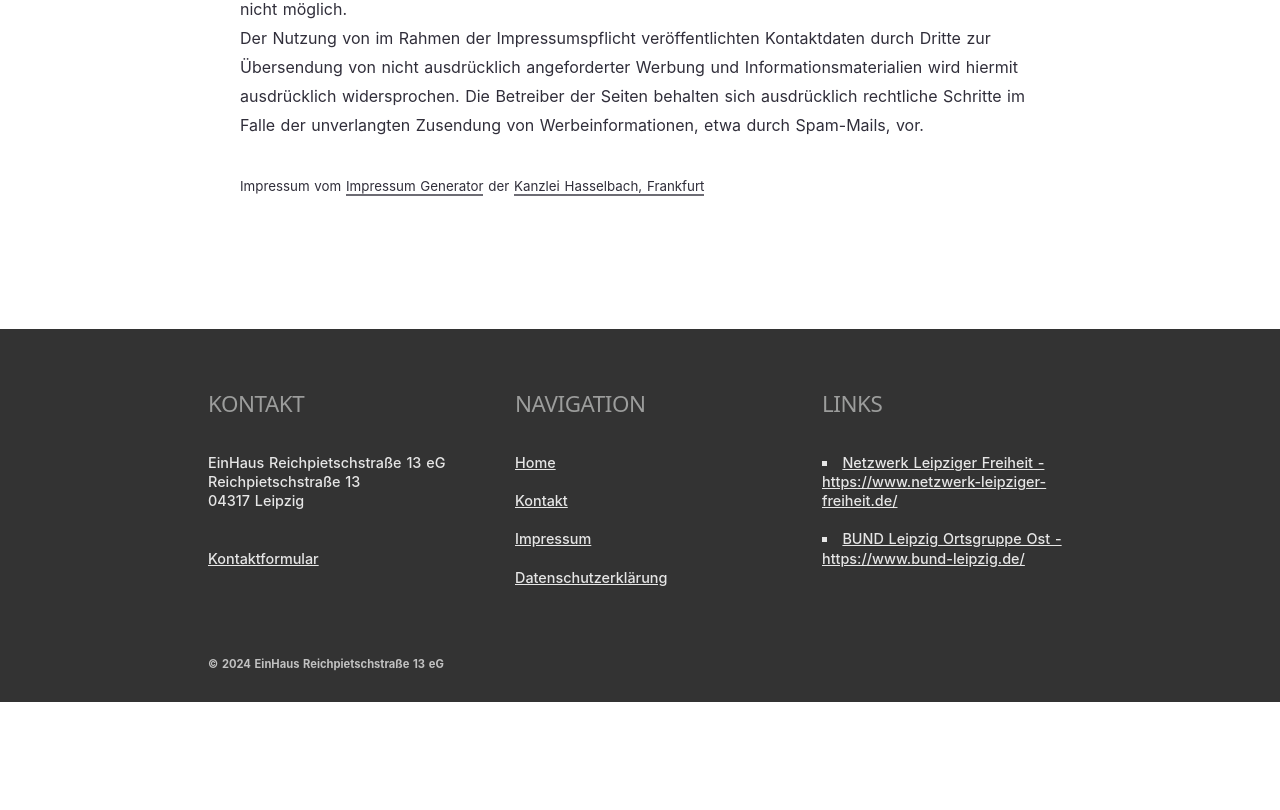
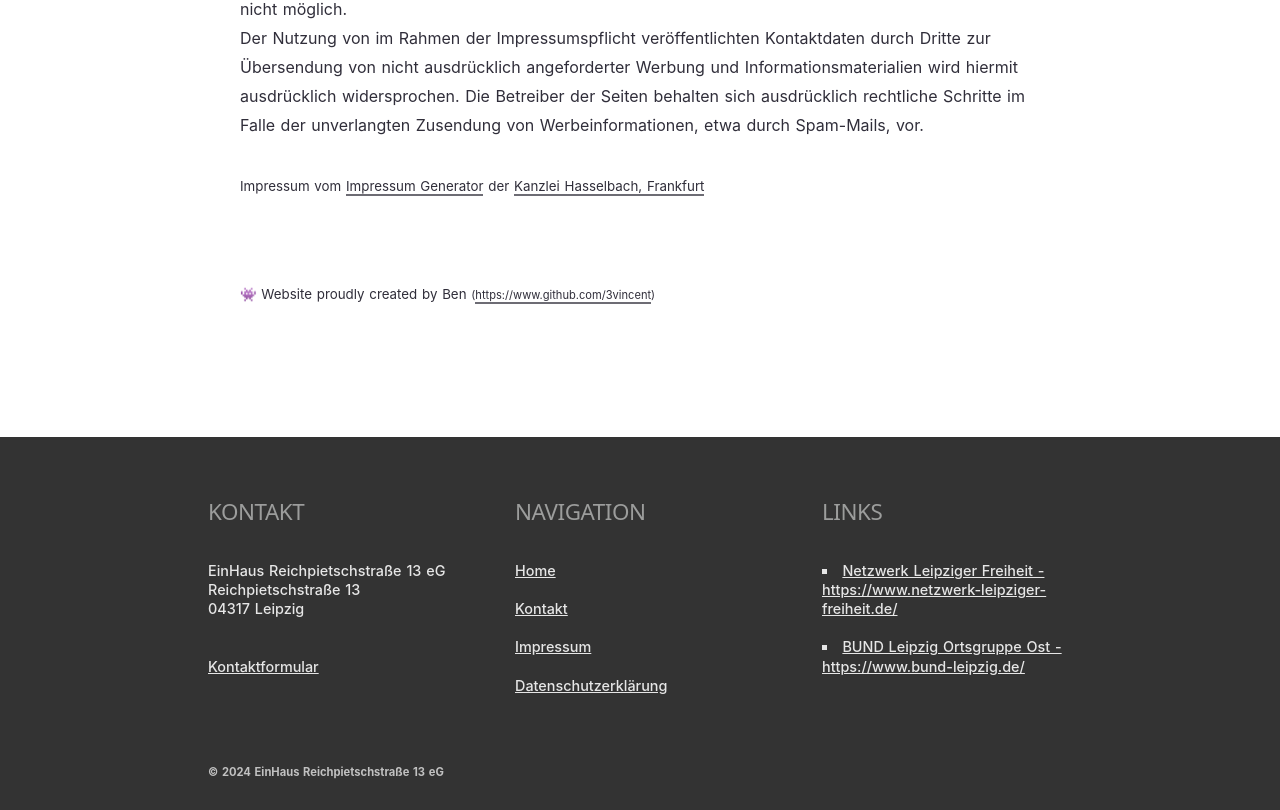
Before and after one commit to 3vincent/einhaus-leipzig, a Nuxt app: page /impressum in a window 1280 px wide. Shown: the part 2350-3160 px from the top of the page. Before the commit the page ends 3052 px from the top, so only its background shows below. Built offline with nearby package versions, Linux system fonts and the light colour scheme.

Commit message:
Add author info in impressum

```diff
--- a/pages/impressum.vue
+++ b/pages/impressum.vue
@@ -28,6 +28,20 @@ definePageMeta({
 })
 
 const envVar = useRuntimeConfig()
+let isMobile = ref(false)
+
+const calculateMobile = () => {
+  isMobile.value = window.innerWidth < 992
+}
+
+onMounted(() => {
+  addEventListener('resize', calculateMobile)
+  calculateMobile()
+})
+
+onUnmounted(() => {
+  removeEventListener('resize', calculateMobile)
+})
 </script>
 
 <template>
@@ -159,6 +173,19 @@ const envVar = useRuntimeConfig()
         </small>
       </div>
     </div>
+
+    <div class="content custom-paddings">
+      <hr v-if="isMobile" />
+
+      <small>
+        👾 Website proudly created by Ben
+        <small
+          >(<a href="https://www.github.com/3vincent" target="_blank"
+            >https://www.github.com/3vincent</a
+          >)</small
+        >
+      </small>
+    </div>
   </div>
 </template>
 
@@ -168,4 +195,8 @@ const envVar = useRuntimeConfig()
     background-image: url(/images/einhaus-landing-photo-06.jpg);
   }
 }
+
+.custom-paddings {
+  margin-top: -80px;
+}
 </style>
```
